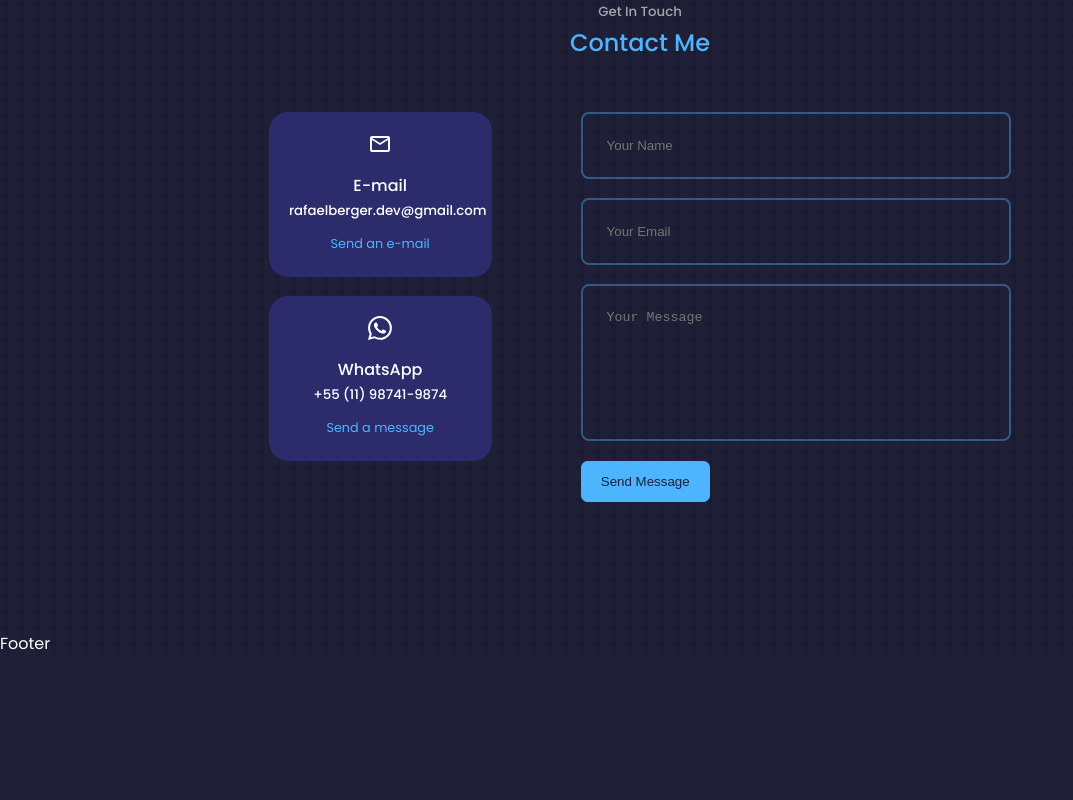
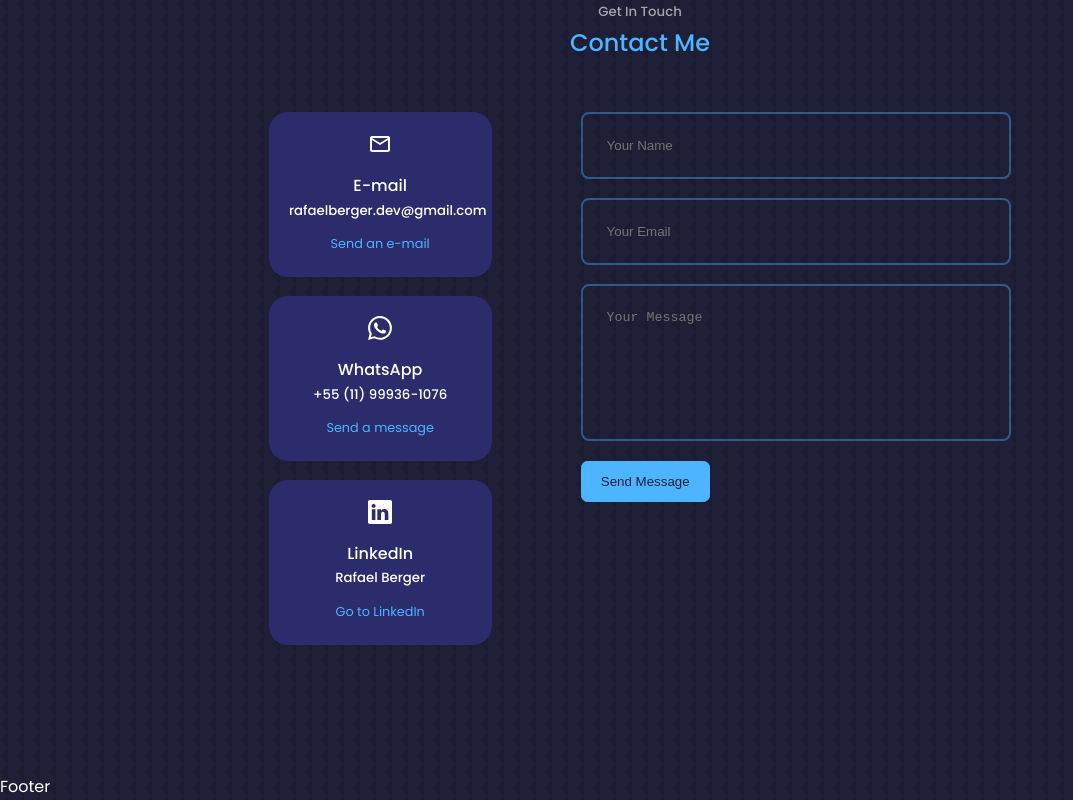
Before and after one commit to RafaelBerger/rafael-portfolio, a React (Create React App) app: page / in a window 1280 px wide. Shown: the part 4036-4836 px from the top of the page, without its empty margins (0-1073 px from the left). Before the commit the page ends 4693 px from the top, so only its background shows below. Built offline with nearby package versions, Linux system fonts and the light colour scheme.

Commit message:
Numero whatsapp corrigido

```diff
--- a/src/components/contact/Contact.jsx
+++ b/src/components/contact/Contact.jsx
@@ -2,13 +2,15 @@ import React from "react";
 import "./contact.css";
 import { MdOutlineEmail } from "react-icons/md";
 import { BsWhatsapp } from "react-icons/bs";
+import { BsLinkedin } from "react-icons/bs";
+
 import { useRef } from "react";
 import emailjs from "emailjs-com";
 
 const ddd = "11";
-const whatsapp = "987419874";
-const whatsappParte1 = "98741";
-const whatsappParte2 = "9874";
+const whatsapp = "999361076";
+const whatsappParte1 = "99936";
+const whatsappParte2 = "1076";
 const email = "rafaelberger.dev@gmail.com";
 
 const Contact = () => {
@@ -60,6 +62,18 @@ const Contact = () => {
               Send a message
             </a>
           </article>
+
+          <article className="contact__option">
+            <BsLinkedin className="contact__option-icon" />
+            <h4>LinkedIn</h4>
+            <h5>Rafael Berger</h5>
+            <a
+              href="https://www.linkedin.com/in/rafael-berger/"
+              target="_blank"
+            >
+              Go to LinkedIn
+            </a>
+          </article>
         </div>
         {/* End of Options */}
         <form ref={form} onSubmit={sendEmail}>
```
